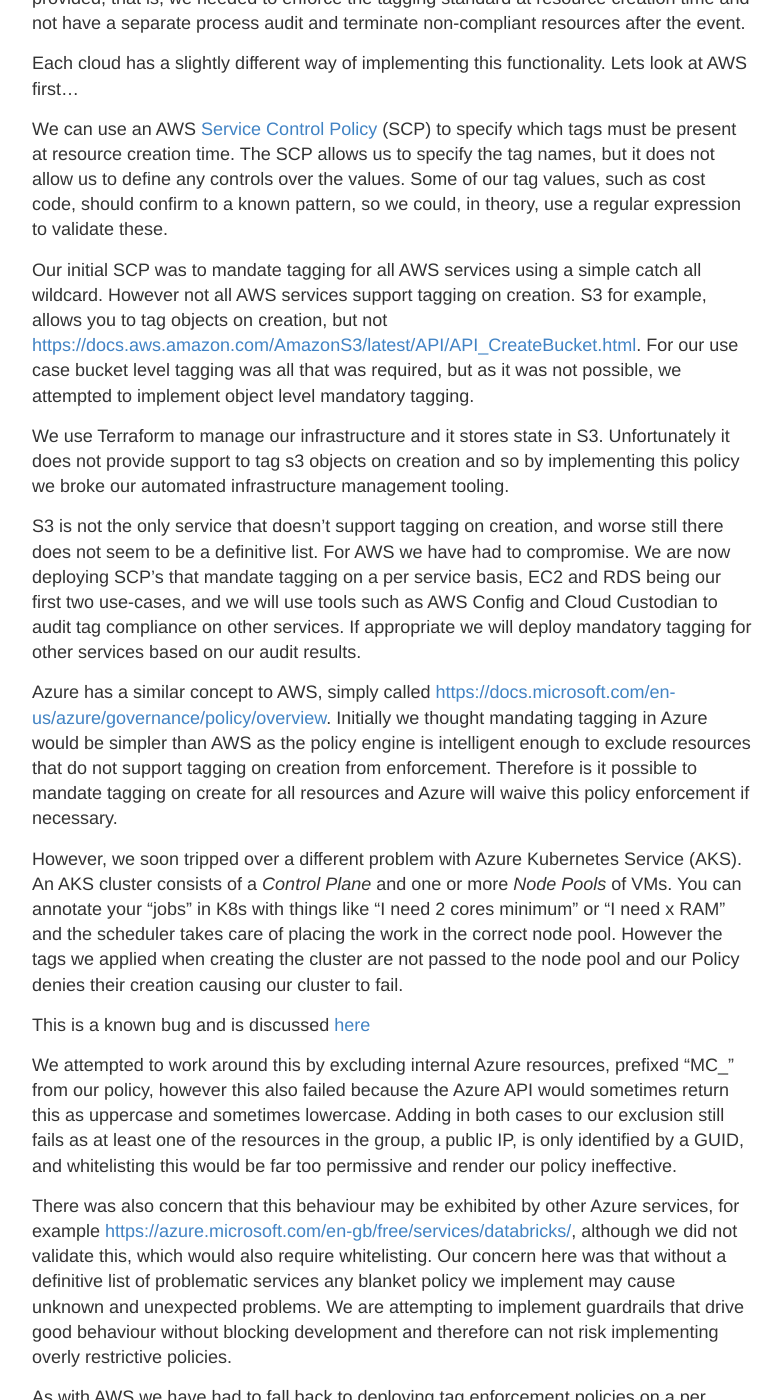
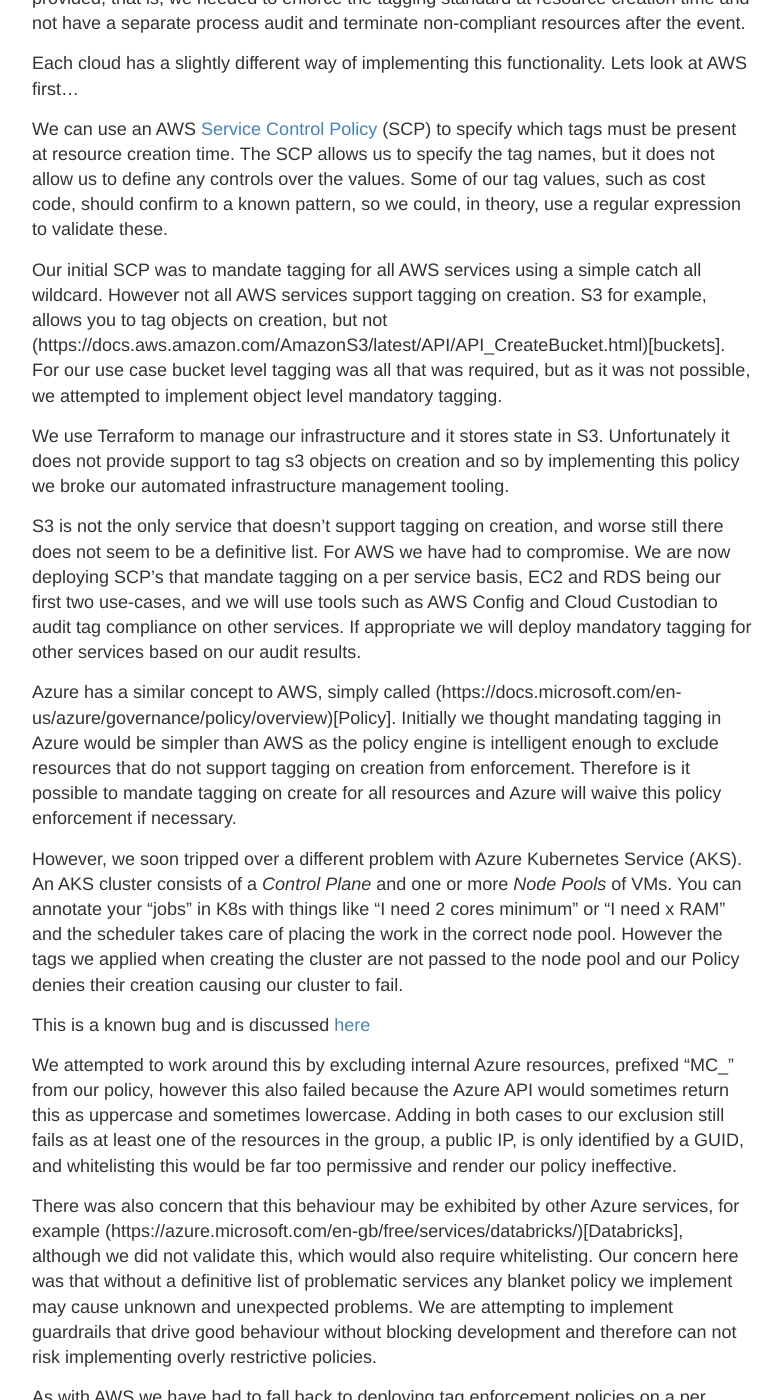
Before and after one commit to chrisl13/chrisl13.github.io, a Jekyll site: the page built from _posts/2020-02-15-Tagging-Enforcement.md, in a window 1280 px wide and 1400 px high, scrolled down 382 px. Shown: the whole window, without its empty margins (248-1031 px from the left). Built offline with Jekyll 4.4.1, drawn with Linux system fonts in a browser that asks for light colours.

Commit message:
fixed typoes

```diff
--- a/_posts/2020-02-15-Tagging-Enforcement.md
+++ b/_posts/2020-02-15-Tagging-Enforcement.md
@@ -10,13 +10,13 @@ Each cloud has a slightly different way of implementing this functionality. Lets
 
 We can use an AWS [Service Control Policy](https://docs.aws.amazon.com/organizations/latest/userguide/orgs_manage_policies_scp.html) (SCP) to specify which tags must be present at resource creation time. The SCP allows us to specify the tag names, but it does not allow us to define any controls over the values. Some of our tag values, such as cost code, should confirm to a known pattern, so we could, in theory, use a regular expression to validate these.
 
-Our initial SCP was to mandate tagging for all AWS services using a simple catch all wildcard. However not all AWS services support tagging on creation. S3 for example, allows you to tag objects on creation, but not [https://docs.aws.amazon.com/AmazonS3/latest/API/API_CreateBucket.html](buckets). For our use case bucket level tagging was all that was required, but as it was not possible, we attempted to implement object level mandatory tagging.
+Our initial SCP was to mandate tagging for all AWS services using a simple catch all wildcard. However not all AWS services support tagging on creation. S3 for example, allows you to tag objects on creation, but not (https://docs.aws.amazon.com/AmazonS3/latest/API/API_CreateBucket.html)[buckets]. For our use case bucket level tagging was all that was required, but as it was not possible, we attempted to implement object level mandatory tagging.
 
 We use Terraform to manage our infrastructure and it stores state in S3. Unfortunately it does not provide support to tag s3 objects on creation and so by implementing this policy we broke our automated infrastructure management tooling.
 
 S3 is not the only service that doesn't support tagging on creation, and worse still there does not seem to be a definitive list. For AWS we have had to compromise. We are now deploying SCP's that mandate tagging on a per service basis, EC2 and RDS being our first two use-cases, and we will use tools such as AWS Config and Cloud Custodian to audit tag compliance on other services. If appropriate we will deploy mandatory tagging for other services based on our audit results.
 
-Azure has a similar concept to AWS, simply called [https://docs.microsoft.com/en-us/azure/governance/policy/overview](Policy). Initially we thought mandating tagging in Azure would be simpler than AWS as the policy engine is intelligent enough to exclude resources that do not support tagging on creation from enforcement. Therefore is it possible to mandate tagging on create for all resources and Azure will waive this policy enforcement if necessary.
+Azure has a similar concept to AWS, simply called (https://docs.microsoft.com/en-us/azure/governance/policy/overview)[Policy]. Initially we thought mandating tagging in Azure would be simpler than AWS as the policy engine is intelligent enough to exclude resources that do not support tagging on creation from enforcement. Therefore is it possible to mandate tagging on create for all resources and Azure will waive this policy enforcement if necessary.
 
 However, we soon tripped over a different problem with Azure Kubernetes Service (AKS). An AKS cluster consists of a *Control Plane* and one or more *Node Pools* of VMs. You can annotate your "jobs" in K8s with things like "I need 2 cores minimum" or "I need x RAM" and the scheduler takes care of placing the work in the correct node pool. However the tags we applied when creating the cluster are not passed to the node pool and our Policy denies their creation causing our cluster to fail.
 
@@ -24,7 +24,7 @@ This is a known bug and is discussed [here](https://github.com/Azure/AKS/issues/
 
 We attempted to work around this by excluding internal Azure resources, prefixed "MC_" from our policy, however this also failed because the Azure API would sometimes return this as uppercase and sometimes lowercase. Adding in both cases to our exclusion still fails as at least one of the resources in the group, a public IP, is only identified by a GUID, and whitelisting this would be far too permissive and render our policy ineffective.
 
-There was also concern that this behaviour may be exhibited by other Azure services, for example [https://azure.microsoft.com/en-gb/free/services/databricks/](Databricks), although we did not validate this, which would also require whitelisting. Our concern here was that without a definitive list of problematic services any blanket policy we implement may cause unknown and unexpected problems. We are attempting to implement guardrails that drive good behaviour without blocking development and therefore can not risk implementing overly restrictive policies.
+There was also concern that this behaviour may be exhibited by other Azure services, for example (https://azure.microsoft.com/en-gb/free/services/databricks/)[Databricks], although we did not validate this, which would also require whitelisting. Our concern here was that without a definitive list of problematic services any blanket policy we implement may cause unknown and unexpected problems. We are attempting to implement guardrails that drive good behaviour without blocking development and therefore can not risk implementing overly restrictive policies.
 
  As with AWS we have had to fall back to deploying tag enforcement policies on a per service basis and regular audit and reporting of compliance for the rest of the estate.
 
```
